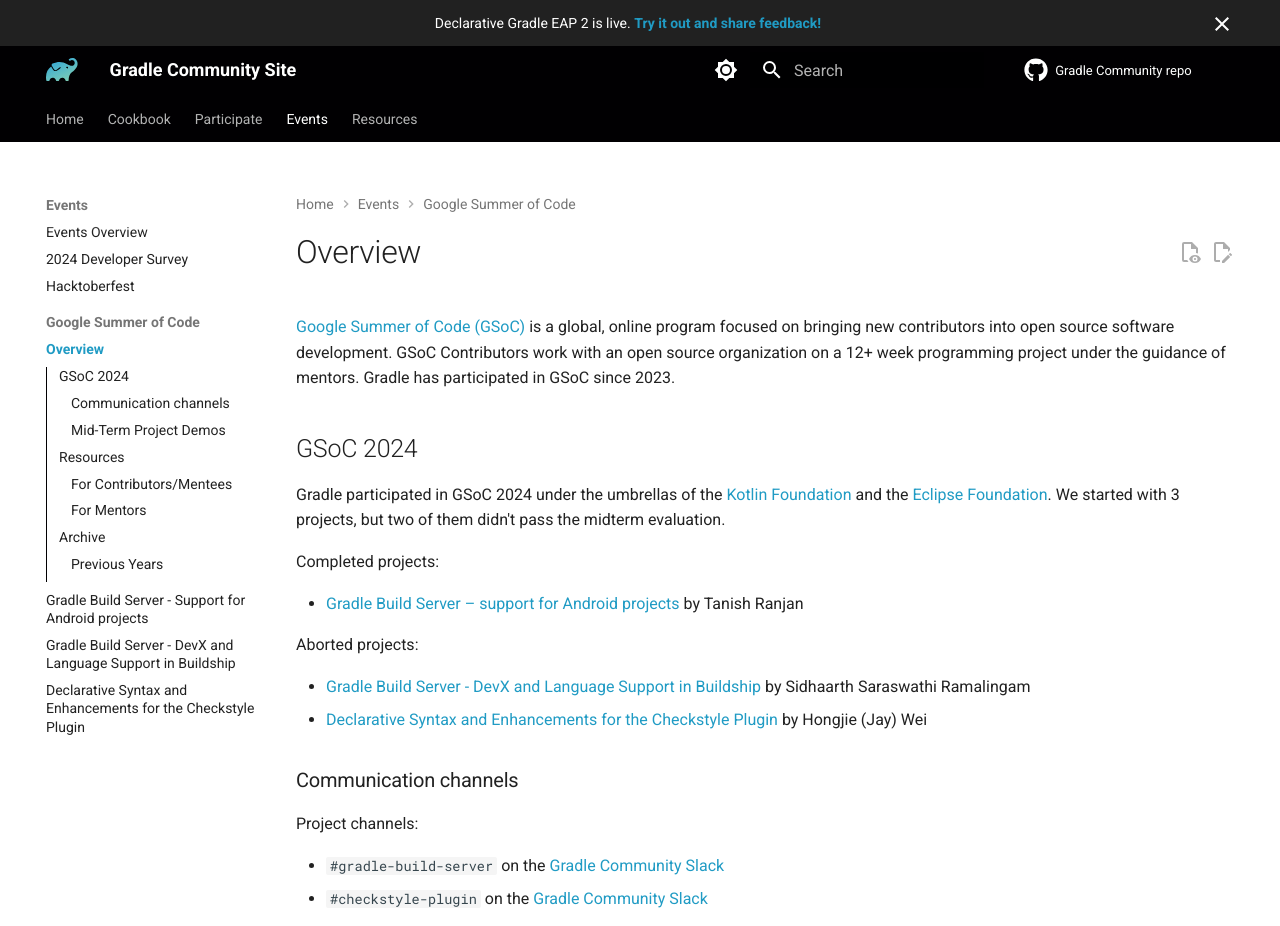
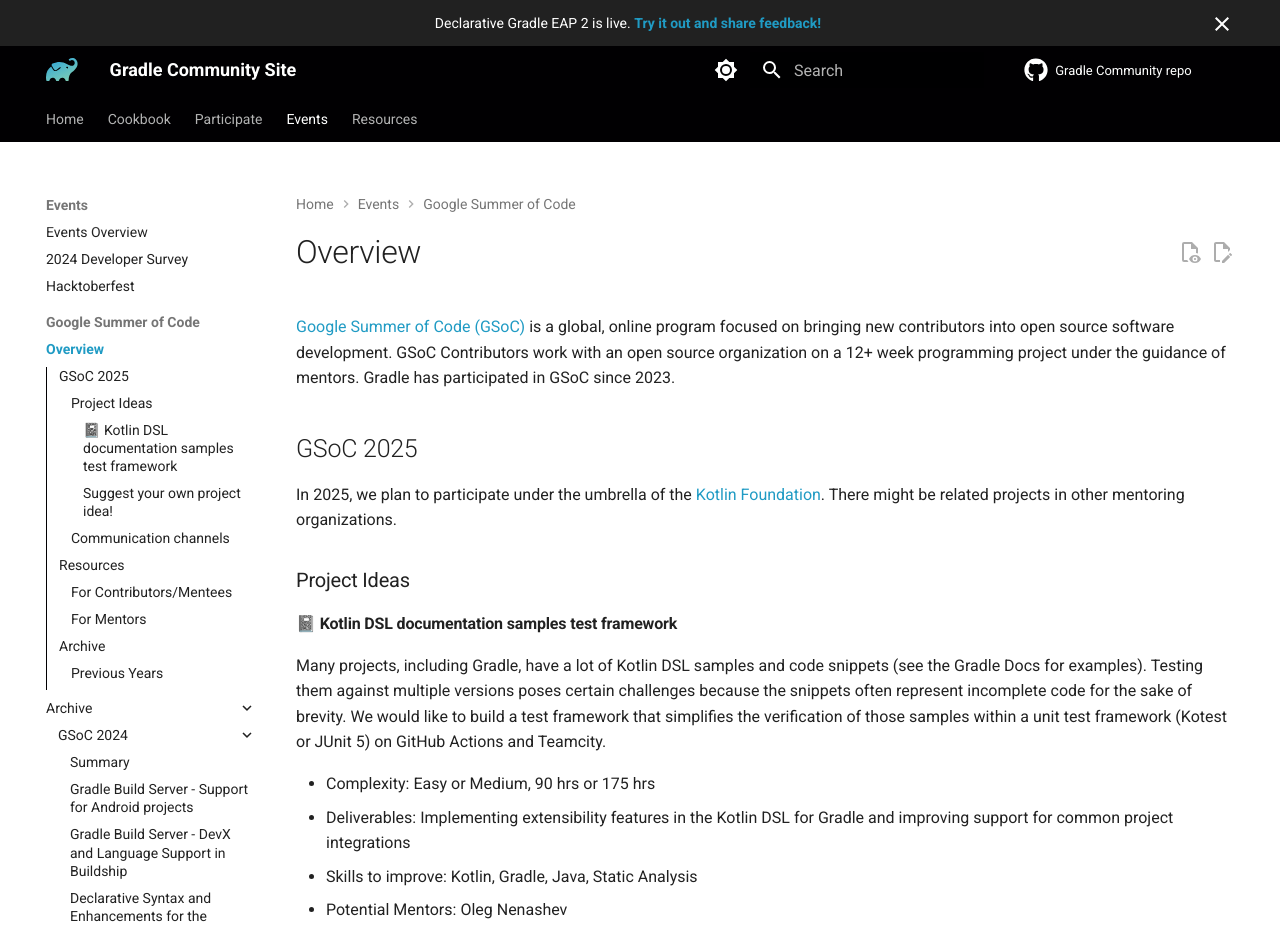
Before and after one commit to gradle/community, an MkDocs documentation site: the page built from docs/events/gsoc/README.md, in a window 1280 px wide and 1400 px high. Shown: the top 926 px of the window. Built offline with MkDocs 1.6.1 and Material for MkDocs 9.7.7, drawn with Linux system fonts in a browser that asks for light colours; plug-ins that fetch from the network failed and are left out; comment, search, counter and statistics services are not loaded; some of the changed text lies outside the part shown.

Commit message:
Initialize the GSoC 2025 landing

```diff
--- a/docs/events/gsoc/README.md
+++ b/docs/events/gsoc/README.md
@@ -11,41 +11,31 @@ GSoC Contributors work with an open source organization on a 12+ week programmin
 under the guidance of mentors.
 Gradle has participated in GSoC since 2023.
 
-## GSoC 2024
+## GSoC 2025
 
-Gradle participated in GSoC 2024 under the umbrellas of
-the [Kotlin Foundation](https://kotlinfoundation.org/) and the [Eclipse Foundation](https://www.eclipse.org/).
-We started with 3 projects, but two of them didn't pass the midterm evaluation.
+In 2025, we plan to participate under the umbrella of the [Kotlin Foundation](https://kotlinfoundation.org/).
+There might be related projects in other mentoring organizations.
 
-Completed projects:
+### Project Ideas
 
-- [Gradle Build Server – support for Android projects](./2024/gradle-build-server-android.md) by Tanish Ranjan
+#### 📓 Kotlin DSL documentation samples test framework
 
-Aborted projects:
+Many projects, including Gradle, have a lot of Kotlin DSL samples and code snippets (see the Gradle Docs for examples). Testing them against multiple versions poses certain challenges because the snippets often represent incomplete code for the sake of brevity. We would like to build a test framework that simplifies the verification of those samples within a unit test framework (Kotest or JUnit 5) on GitHub Actions and Teamcity.
 
-- [Gradle Build Server - DevX and Language Support in Buildship](./2024/gradle-build-server-devx.md) by Sidhaarth Saraswathi Ramalingam
-- [Declarative Syntax and Enhancements for the Checkstyle Plugin](./2024/checkstyle-plugin.md) by Hongjie (Jay) Wei
+* Complexity: Easy or Medium, 90 hrs or 175 hrs
+* Deliverables: Implementing extensibility features in the Kotlin DSL for Gradle and improving support for common project integrations
+* Skills to improve: Kotlin, Gradle, Java, Static Analysis
+* Potential Mentors: Oleg Nenashev
+
+#### Suggest your own project idea!
+
+Original project ideas are welcome!
+If you are interested, make a suggestion on our Slack channel (see below).
 
 ### Communication channels
 
-Project channels:
-
-- `#gradle-build-server` on the [Gradle Community Slack](https://gradle.org/slack-invite)
-- `#checkstyle-plugin` on the [Gradle Community Slack](https://gradle.org/slack-invite)
-
-Coordination:
-
 - `#gsoc` on the [Gradle Community Slack](https://gradle.org/slack-invite)
 - `#gsoc` on the [Kotlin Foundation Slack](https://kotlinlang.org/community/)
-- The Eclipse Foundation uses Matrix for instant messaging. The service is available at [chat.eclipse.org](https://chat.eclipse.org/).
-
-### Mid-Term Project Demos
-
-<div class="youtube-video">
-  <div>
-    <iframe src="https://www.youtube.com/embed/UN0AFCLASZA?si=9aG5tDzj6nL1_IKT" title="YouTube video player" frameborder="0" allow="accelerometer; autoplay; clipboard-write; encrypted-media; gyroscope; picture-in-picture; web-share" referrerpolicy="strict-origin-when-cross-origin" allowfullscreen></iframe>
-  </div>
-</div>
 
 ## Resources
 
--- a/mkdocs.yml
+++ b/mkdocs.yml
@@ -126,9 +126,13 @@ nav:
       - Hacktoberfest: events/hacktoberfest/README.md
       - Google Summer of Code:
         - Overview: events/gsoc/README.md
-        - Gradle Build Server - Support for Android projects: events/gsoc/2024/gradle-build-server-android.md
-        - Gradle Build Server - DevX and Language Support in Buildship: events/gsoc/2024/gradle-build-server-devx.md
-        - Declarative Syntax and Enhancements for the Checkstyle Plugin: events/gsoc/2024/checkstyle-plugin.md
+        - Archive:
+          - GSoC 2024:
+            - Summary: events/gsoc/2024/README.md
+            - Gradle Build Server - Support for Android projects: events/gsoc/2024/gradle-build-server-android.md
+            - Gradle Build Server - DevX and Language Support in Buildship: events/gsoc/2024/gradle-build-server-devx.md
+            - Declarative Syntax and Enhancements for the Checkstyle Plugin: events/gsoc/2024/checkstyle-plugin.md
+          - GSoC 2023: events/gsoc/2023/README.md
   - Resources:
     - Key Resources: resources/README.md
     - Public Roadmap: roadmap/README.md
@@ -178,6 +182,7 @@ plugins:
 
   - redirects:
       redirect_maps:
+        'events/gsoc/2025/README.md' : 'events/gsoc/README.md'
         'events/hacktoberfest/README.md' : 'events/hacktoberfest/2024/README.md'
         'cookbook/README.md' : https://cookbook.gradle.org/
 
```
Also changed, not shown: other parts of docs/events/gsoc/README.md (+1 -0 lines), docs/events/gsoc/2024/README.md (+20 -3 lines).
